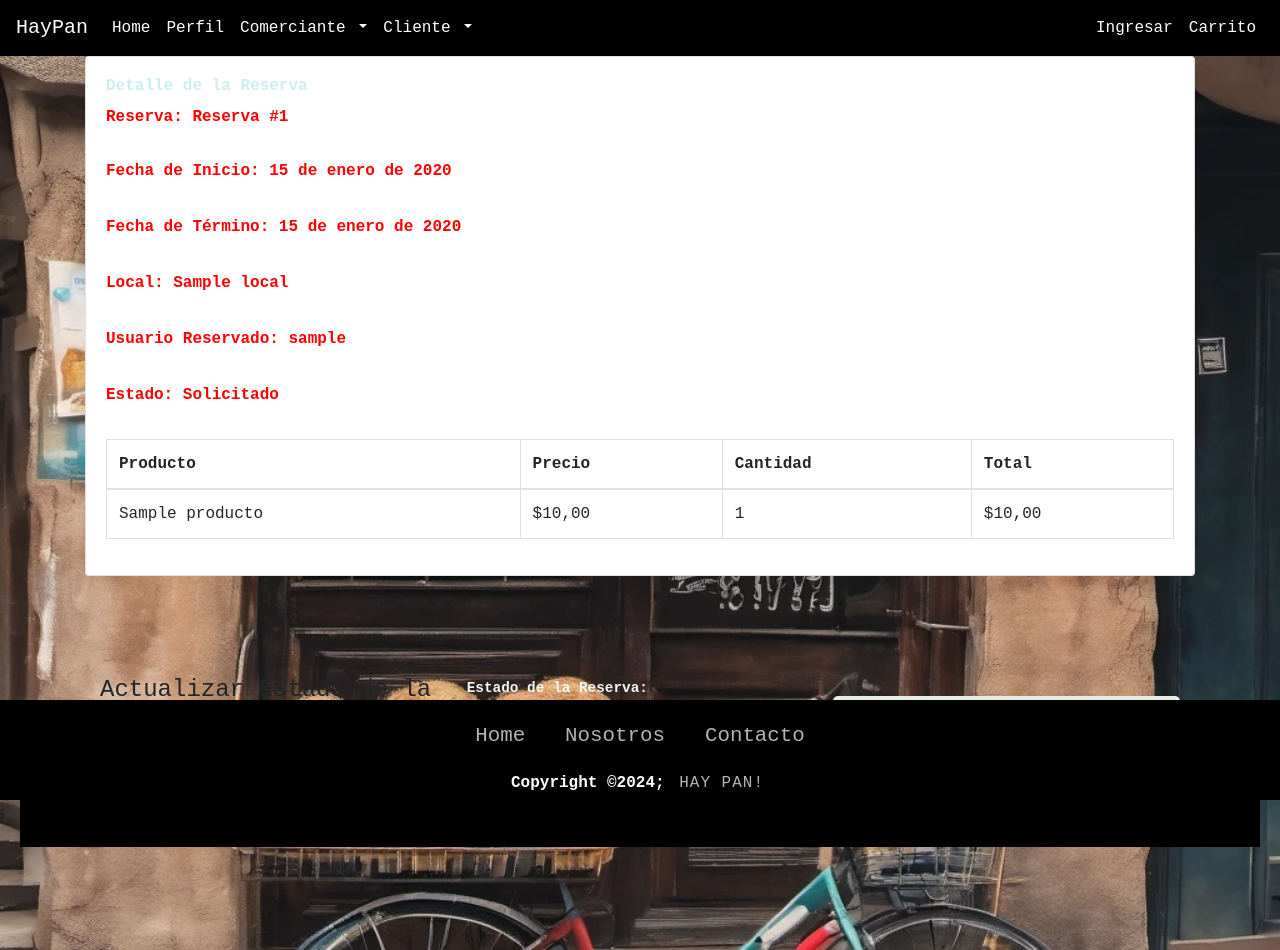
After one commit to Rallende1107/Proyecto_Titulo, a Django app: page /merchant_reserve/1/ in a window 1280 px wide. The commit adds this page. Run offline with Django 5.2, Linux system fonts and the light colour scheme; tables that the repository leaves empty hold one stand-in row (values such as "Sample post"); some libraries are stand-ins or nearby versions.

Commit message:
update reserva
serializador reserva , vista de reserva de comerciante

```diff
--- a/apps/haypan/api/routers.py
+++ b/apps/haypan/api/routers.py
@@ -1,5 +1,5 @@
 from rest_framework.routers import DefaultRouter
-from apps.haypan.api.views.general_views import ProductoViews,UsuarioViews,LocalViews,FamiliaViews,ComunaViews
+from apps.haypan.api.views.general_views import DetalleReservaViews, ProductoViews, ReservaViews,UsuarioViews,LocalViews,FamiliaViews,ComunaViews
 FamiliaViews
 
 router = DefaultRouter()
@@ -9,4 +9,6 @@ router.register(r'usuario',UsuarioViews),
 router.register(r'local',LocalViews),
 router.register(r'familia',FamiliaViews),
 router.register(r'comuna',ComunaViews),
+router.register(r'reserva',ReservaViews),
+router.register(r'detalleReserva',DetalleReservaViews),
 urlpatterns = router.urls
--- a/apps/haypan/api/urls.py
+++ b/apps/haypan/api/urls.py
@@ -14,7 +14,8 @@ from apps.haypan.api.views.general_views import (
     LocalRetrieveDestroyAPIView,
     FamiliaListCreateAPIView,
     FamiliaRetrieveDestroyAPIView,
-
+    ReservaRetrieveDestroyAPIView,
+    ReservaListCreateAPIView,
 )
 
 urlpatterns = [
@@ -31,7 +32,9 @@ urlpatterns = [
     path('usuario/<int:pk>/', UserRetrieveDestroyAPIView.as_view(), name='usuario-retrieve-destroy-Update'),
     path('local/<int:pk>/', LocalRetrieveDestroyAPIView.as_view(), name='local-retrieve-destroy-Update'),
     path('familia/<int:pk>/', FamiliaRetrieveDestroyAPIView.as_view(), name='familia-retrieve-destroy-Update'),
+    path('reserva/<int:pk>/', ReservaRetrieveDestroyAPIView.as_view(), name='reserva-retrieve-destroy-Update'),
     path('familia/', FamiliaListCreateAPIView.as_view(), name='familia-list-create'),
     path('local/', LocalListCreateAPIView.as_view(), name='local-list-create'),
+    path('reserva/', ReservaListCreateAPIView.as_view(), name='reserva-list-create'),
 
 ]
--- a/apps/haypan/models.py
+++ b/apps/haypan/models.py
@@ -130,10 +130,11 @@ class Producto(models.Model):
         verbose_name = 'Producto'
         verbose_name_plural = 'Productos'
 
-
+from django.utils import timezone
 class Reserva(models.Model):
     numeroOrden = models.IntegerField(unique=True)
     fechaInicio = models.DateField()
+    horaInicio = models.TimeField(default=timezone.now)
     cliente = models.ForeignKey(Usuario, on_delete=models.CASCADE, limit_choices_to={'cliente': True})
     productos = models.ManyToManyField(Producto)
     local = models.ForeignKey(Local, on_delete=models.CASCADE)
@@ -156,10 +157,34 @@ class Reserva(models.Model):
 
     estado = models.CharField(
         max_length=1, choices=TIPO_CHOICES, default=SOLICITADO)
+
     def cancelar_por_cliente(self):
         self.estado = self.CANCELADO_CLIENTE
         self.fecha_cancelado_cliente = datetime.now()
         self.save()
+
+    def cancelar_por_comerciante(self):
+        self.estado = self.CANCELADO_COMERCIANTE
+        self.fecha_cancelado_comerciante = datetime.now()
+        self.save()
+
+    def marcar_como_retirado(self):
+        self.estado = self.RETIRADO
+        self.save()
+
+    def marcar_como_en_espera(self):
+        self.estado = self.EN_ESPERA
+        self.save()
+
+    def marcar_como_expirado(self):
+        self.estado = self.EXPIRADO
+        self.save()
+
+    def fecha_termino(self):
+        if self.estado == self.EXPIRADO:
+            return datetime.now()  # Si está expirado, devuelve la fecha y hora actual
+        else:
+            return self.fechaInicio + timedelta(hours=4)  # De lo contrario, devuelve la fecha de inicio más 4 horas
 
     def __str__(self):
         return f"Reserva #{self.numeroOrden}"
@@ -167,9 +192,6 @@ class Reserva(models.Model):
     def calcular_total(self):
         total = sum(producto.precio * producto.cantidad for producto in self.productos.all())
         return total
-
-    def fecha_termino(self):
-        return self.fechaInicio + timedelta(hours=4)
 
     def clean(self):
         super().clean()
@@ -179,7 +201,6 @@ class Reserva(models.Model):
     def save(self, *args, **kwargs):
         self.clean()  # Llama a clean() para validar antes de guardar
         super().save(*args, **kwargs)
-
 
 
 class DetalleReserva(models.Model):
--- a/apps/haypan/urls.py
+++ b/apps/haypan/urls.py
@@ -96,4 +96,9 @@ urlpatterns = [
 
     path('profile/', views.UserProfileView.as_view(), name='profile'),
     path('profile/edit/', views.UserProfileUpdateView.as_view(), name='edit_profile'),
+
+    path('user_panel/', views.userPanel, name='user_panel'),
+    path('booking/<int:usuario_id>/', views.booking, name='booking'),
+    path('merchant_reserve/<int:reserva_id>/', views.merchant_reserve, name='merchant_reserve'),
+    path('actualizar_estado/<int:reserva_id>/', views.actualizar_estado, name='actualizar_estado'),
 ]
--- a/apps/haypan/views.py
+++ b/apps/haypan/views.py
@@ -536,3 +536,56 @@ def cancelar_reserva(request, reserva_id):
 
     print("El método de solicitud no es POST. Redirigiendo a la página de inicio.")
     return redirect('home')
+
+
+
+def userPanel(request):
+    users = Usuario.objects.filter(comerciante=False)
+    return render(request, 'user_panel.html', {'users': users})
+
+
+def booking(request, usuario_id):
+    # Obtener todas las reservas del cliente especificado
+    reservas_cliente = Reserva.objects.filter(cliente_id=usuario_id).order_by('-fechaInicio')
+
+    # Filtrar las reservas por estado
+    estado_reservas = request.GET.get('estado', None)  # Obtener el estado de la reserva de la consulta GET
+
+    if estado_reservas:  # Si se proporciona un estado, filtrar las reservas por ese estado
+        reservas_cliente = reservas_cliente.filter(estado=estado_reservas)
+
+    return render(request, 'booking.html', {'reservas': reservas_cliente})
+
+
+def merchant_reserve(request, reserva_id):
+    reserva = get_object_or_404(Reserva, id=reserva_id)
+    return render(request, 'merchant_reserve.html', {'reserva': reserva})
+
+
+
+@login_required
+def actualizar_estado(request, reserva_id):
+    reserva = get_object_or_404(Reserva, pk=reserva_id)
+
+    if request.method == 'POST':
+        nuevo_estado = request.POST.get('nuevo_estado')
+        if nuevo_estado in [Reserva.SOLICITADO, Reserva.EN_ESPERA, Reserva.RETIRADO, Reserva.CANCELADO_COMERCIANTE, Reserva.EXPIRADO]:
+            reserva.estado = nuevo_estado
+            reserva.save()
+            print(f"Estado de la reserva #{reserva_id} cambiado a {nuevo_estado}")
+
+            # Devolución de stock si se cancela la reserva por el comerciante o expira
+            if nuevo_estado in [Reserva.CANCELADO_COMERCIANTE, Reserva.EXPIRADO]:
+                for detalle in reserva.detalles.all():
+                    producto = detalle.producto
+                    cantidad_reservada = detalle.cantidad
+                    producto.cantidad += cantidad_reservada
+                    producto.save()
+                    print(f"Stock devuelto para el producto {producto.nombre}")
+
+            return redirect('merchant_reserve', reserva_id=reserva_id)
+        else:
+            # Manejar el caso en que se envíe un estado no válido
+            print("Estado no válido")
+
+    return render(request, 'booking.html', {'reserva': reserva})
--- /dev/null
+++ b/templates/merchant_reserve.html
@@ -0,0 +1,62 @@
+{% extends './index.html' %}
+
+{% block content %}
+    <div class="card">
+        <div class="card-body">
+            <h2 class="card-title">Detalle de la Reserva</h2>
+            <h2 style="color: red;">Reserva: {{ reserva }}</h2>
+            <p style="color: red;"><strong>Fecha de Inicio:</strong> {{ reserva.fechaInicio }}</p>
+            <p style="color: red;"><strong>Fecha de Término:</strong> {{ reserva.fecha_termino }}</p>
+            <p style="color: red;"><strong>Local:</strong> {{ reserva.local.nombre }}</p>
+            <p style="color: red;"><strong>Usuario Reservado:</strong> {{ reserva.cliente.username }}</p>
+            <p style="color: red;"><strong>Estado:</strong> {{ reserva.get_estado_display }}</p>
+
+            <div class="table-responsive">
+                <table class="table table-bordered">
+                    <thead>
+                        <tr>
+                            <th>Producto</th>
+                            <th>Precio</th>
+                            <th>Cantidad</th>
+                            <th>Total</th>
+                        </tr>
+                    </thead>
+                    <tbody>
+                        {% for detalle_reserva in reserva.detalles.all %}
+                        <tr>
+                            <td>{{ detalle_reserva.producto.nombre }}</td>
+                            <td>${{ detalle_reserva.precio_unitario }}</td>
+                            <td>{{ detalle_reserva.cantidad }}</td>
+                            <td>${{ detalle_reserva.total }}</td>
+                        </tr>
+                        {% endfor %}
+                    </tbody>
+                </table>
+            </div>
+        </div>
+    </div>
+    <div class="container mt-3">
+        <form method="post">
+            {% csrf_token %}
+            {% if reserva.estado != reserva.CANCELADO_COMERCIANTE and reserva.estado != reserva.RETIRADO and reserva.estado != reserva.EXPIRADO and reserva.estado != reserva.CANCELADO_CLIENTE %}
+            <h4>Actualizar Estado de la Reserva</h4>
+            <div class="form-group">
+                    <label for="nuevo_estado">Estado de la Reserva:</label>
+                    <select class="form-control" id="nuevo_estado" name="nuevo_estado">
+                        <option value="{{ reserva.SOLICITADO }}">Solicitado</option>
+                        <option value="{{ reserva.EN_ESPERA }}">En Espera</option>
+                        <option value="{{ reserva.RETIRADO }}">Retirado</option>
+                        <option value="{{ reserva.CANCELADO_COMERCIANTE }}">Cancelado por el Comerciante</option>
+                        <option value="{{ reserva.EXPIRADO }}">Expirado</option>
+                    </select>
+                </div>
+                <button formaction="{% url 'actualizar_estado' reserva.id %}" type="submit" class="btn btn-primary">Actualizar Estado</button>
+            {% else %}
+                <a href="{% url 'booking' reserva.cliente.id %}" class="btn btn-primary">Volver</a>
+            {% endif %}
+        </form>
+    </div>
+
+
+</body>
+{% endblock %}
--- a/templates/nab.html
+++ b/templates/nab.html
@@ -9,7 +9,7 @@
                 <a class="nav-link" href="{% url 'home' %}">Home</a>
             </li>
             <li class="nav-item">
-                <a class="nav-link" href="">Perfil</a>
+                <a class="nav-link" href="{% url 'profile' %}">Perfil</a>
             </li>
             <li class="nav-item dropdown">
                 <a class="nav-link dropdown-toggle" id="navbarDropdownComerciante" role="button" data-toggle="dropdown" aria-haspopup="true" aria-expanded="false">
@@ -23,6 +23,8 @@
                     <div class="dropdown-divider"></div>
                     <a class="dropdown-item" href="{% url 'local_add' %}">Nuevo Local</a>
                     <a class="dropdown-item" href="{% url 'local_list' %}">Mis Locales</a>
+                    <div class="dropdown-divider"></div>
+                    <a class="dropdown-item" href="{% url 'user_panel' %}">Lista Cliente</a>
                 </div>
             </li>
             <li class="nav-item dropdown">
```
Also changed, not shown: apps/haypan/api/serializers/serializers.py (+13 -1 lines), apps/haypan/api/views/general_views.py (+98 -2 lines), templates/booking.html (added, +31 -0 lines), templates/user_panel.html (added, +43 -0 lines), apps/haypan/migrations/0007_reserva_horainicio.py (added).
